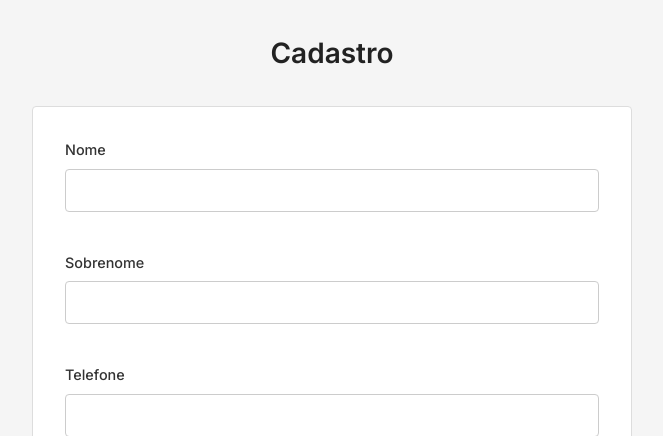
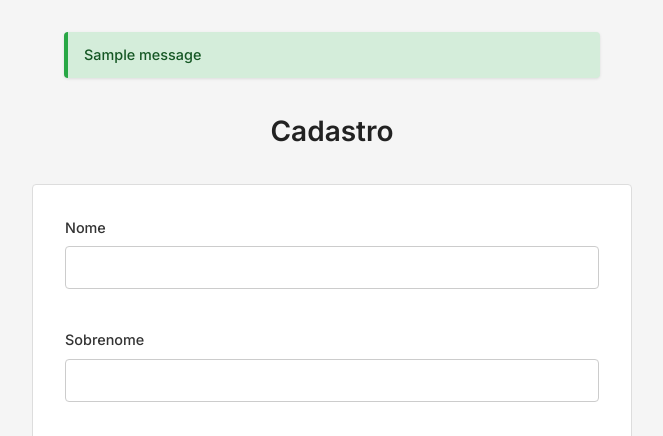
Before and after one commit to JavanRosario/App_agenda, a Django app: page /contact/create/ in a window 1280 px wide. Shown: the part 76-512 px from the top of the page, without its empty margins (308-971 px from the left). Run offline with Django 5.2, Linux system fonts and the light colour scheme; tables that the repository leaves empty hold one stand-in row (values such as "Sample post"); one stand-in notice (Sample message) is shown.

Commit message:
django message for update

```diff
--- a/contact/templates/contact/create.html
+++ b/contact/templates/contact/create.html
@@ -1,5 +1,12 @@
 {% include "partials/_head.html" %}
 {% include "partials/_header.html" %}
+  <div class="alert-center">
+  {% for message in messages %}
+    <div class="custom-alert {{ message.tags }}">
+      {{ message }}
+    </div>
+  {% endfor %}
+</div>
 <main class="content">
   <h2>Cadastro</h2>
   <div class="form_warper">
```
